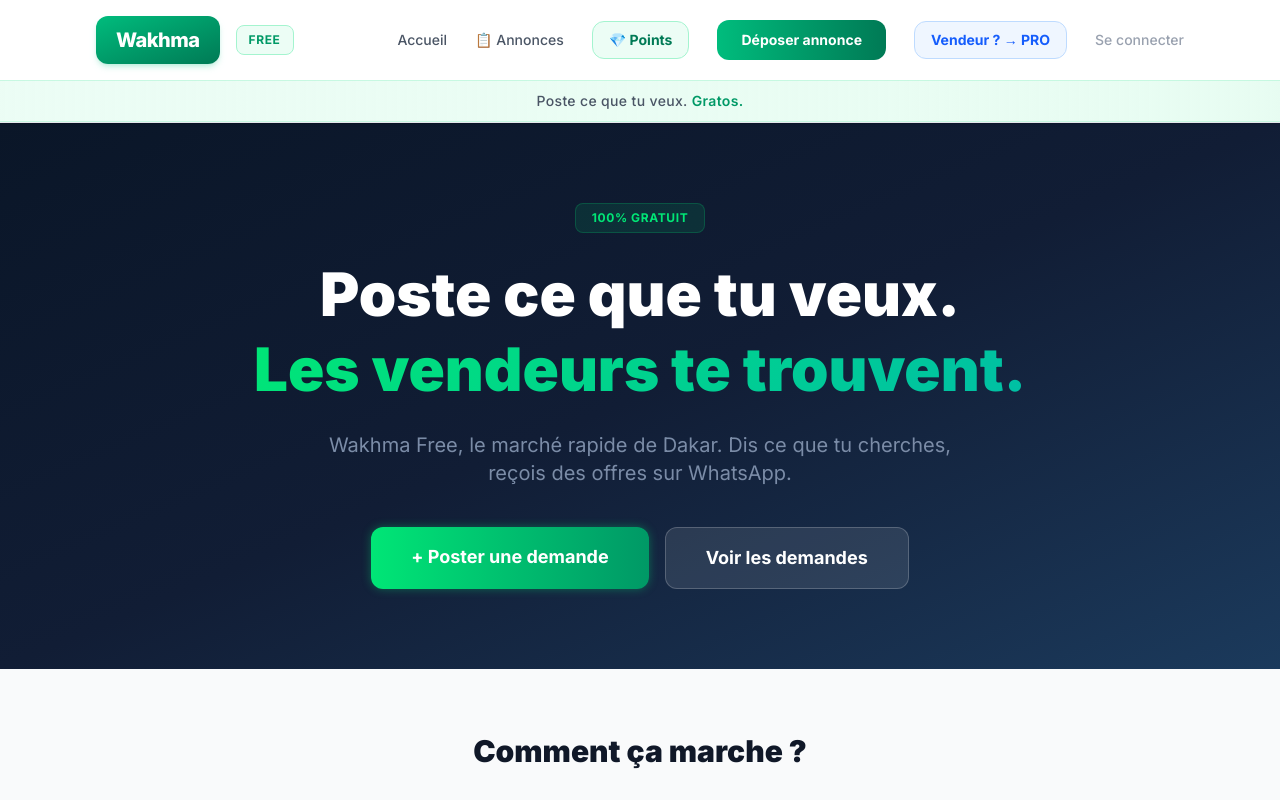
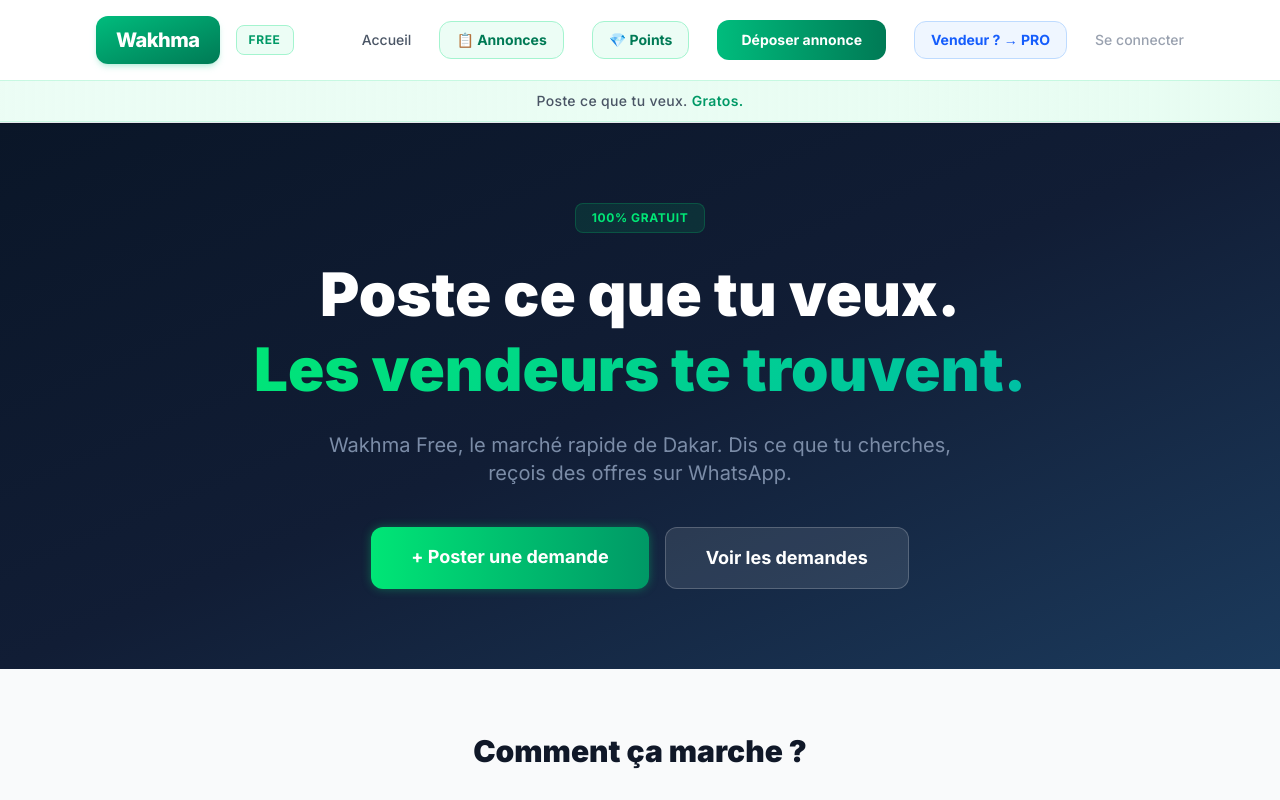
Before and after one commit to idimbengue003-web/waxma-free, a React (Vite) app: page / in a window 1280 px wide. Shown: the top 800 px of the page. Built offline with nearby package versions, Linux system fonts and the light colour scheme.

Commit message:
Header: Annonces decalle a droite avec ml-8, badge style

```diff
--- a/src/components/Header.jsx
+++ b/src/components/Header.jsx
@@ -23,7 +23,7 @@ export default function Header() {
 
   return (
     <header className="bg-white/80 backdrop-blur-md sticky top-0 z-50 border-b border-gray-200 shadow-sm">
-      <div className="max-w-6xl mx-auto px-8 py-4 flex items-center justify-between">
+      <div className="max-w-6xl mx-auto px-8 py-4 flex items-center justify-between gap-8">
         <div className="flex items-center gap-4">
           <a href="#/" onClick={() => window.scrollTo({ top: 0, behavior: 'smooth' })} className="bg-gradient-to-br from-emerald-500 to-emerald-700 text-white font-extrabold text-xl px-5 py-2.5 rounded-xl tracking-tight shadow-md shadow-emerald-500/20 cursor-pointer hover:shadow-lg hover:shadow-emerald-500/30 transition-shadow">
             Wakhma
@@ -34,9 +34,9 @@ export default function Header() {
         </div>
 
         {/* Desktop nav */}
-        <nav className="hidden md:flex items-center gap-7">
+        <nav className="hidden md:flex items-center gap-7 ml-8">
           <a href="#/" className="text-gray-600 font-medium hover:text-emerald-600 transition-colors text-sm">Accueil</a>
-          <a href="#feed" className="text-gray-600 font-medium hover:text-emerald-600 transition-colors text-sm">📋 Annonces</a>
+          <a href="#feed" className="flex items-center gap-1.5 bg-emerald-50 text-emerald-700 border border-emerald-200 px-4 py-2 rounded-xl text-sm font-bold hover:bg-emerald-100 transition">📋 Annonces</a>
           <a href="#/recharge" className="flex items-center gap-2 bg-emerald-50 text-emerald-700 border border-emerald-200 px-4 py-2 rounded-xl text-sm font-bold hover:bg-emerald-100 transition">
             💎 Points{getFreeVendor() ? ` (${getFreePoints().toLocaleString('fr-FR')})` : ''}
           </a>
```
